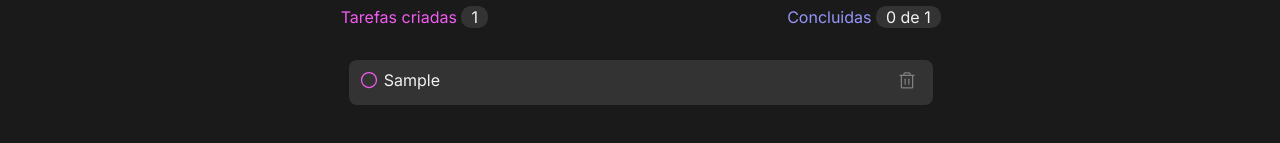
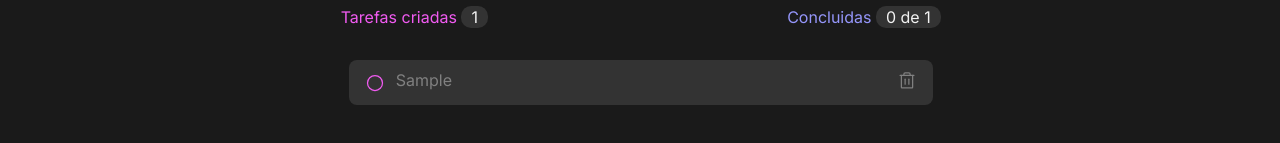
Before and after one commit to aninhabort/to-do-list, a React (Vite) app: page / in a window 1280 px wide. Both pictures are taken after typing "Sample" into the empty fields and a click on the button "Criar". Shown: the part 247-390 px from the top of the page. Built offline with nearby package versions, Linux system fonts and the light colour scheme.

Commit message:
Corrigindo botao checkbox

```diff
--- a/src/components/bodyComponent/Body.tsx
+++ b/src/components/bodyComponent/Body.tsx
@@ -1,27 +1,28 @@
-import {v4 as uuidv4} from 'uuid';
+import { v4 as uuidv4 } from "uuid";
 import { PlusCircle, Notepad } from "phosphor-react";
 import { ChangeEvent, FormEvent, useState } from "react";
 import Tasks from "../taskComponent/Tasks";
 
 import styles from "./Body.module.css";
-import { TaskList } from '../interfaces';
+import { TaskList } from "../interfaces";
 
 const Body = () => {
   const [newTask, setNewTask] = useState<string>("");
   const [tasks, setTasks] = useState<TaskList[]>([]);
   const [count, setCount] = useState(0);
   const [concluded, setConcluded] = useState(0);
-  const [checked, setChecked] = useState(false);
-
-  const myuuid = uuidv4();
 
   const handleCreateNewTasks = (event: FormEvent<HTMLFormElement>) => {
     event.preventDefault();
 
-    setTasks([...tasks, {
-      id: myuuid,
-      content: newTask,
-    }]);
+    setTasks([
+      ...tasks,
+      {
+        id: uuidv4(),
+        content: newTask,
+        checked: false,
+      },
+    ]);
 
     setCount((prevState) => prevState + 1);
     setNewTask("");
@@ -38,13 +39,15 @@ const Body = () => {
     setCount((prevState) => prevState - 1);
   };
 
-  const handleCheckboxChange = () => {
-    if (!checked) {
-      setConcluded((prevState) => prevState + 1);
-      return setChecked(true);
-    }
-    setConcluded((prevState) => prevState - 1);
-    return setChecked(false);
+  const handleCheckboxClick = (id: string) => {
+    setConcluded((prevState) => prevState + 1);
+
+    const updateChecked = tasks.map((line) =>
+      line.id === id && line.checked === false
+        ? (line.checked = true)
+        : (line.checked = false)
+    );
+    return updateChecked;
   };
 
   return (
@@ -83,8 +86,8 @@ const Body = () => {
               id={line.id}
               content={line.content}
               onDelete={DeleteTask}
-              checked={checked}
-              handleCheckboxChange={handleCheckboxChange}
+              checked={line.checked}
+              onButtonClick={handleCheckboxClick}
             />
           ))
         ) : (
--- a/src/components/interfaces/index.tsx
+++ b/src/components/interfaces/index.tsx
@@ -1,6 +1,7 @@
 export  interface TaskList {
   id: string,
   content: string,
+  checked: boolean,
 }
 
 export interface TasksContent {
@@ -8,5 +9,5 @@ export interface TasksContent {
   content: string;
   checked: boolean;
   onDelete: (id: string) => void;
-  handleCheckboxChange: () => void;
+  onButtonClick: (id: string) => void;
 }
--- a/src/components/taskComponent/Task.module.css
+++ b/src/components/taskComponent/Task.module.css
@@ -14,19 +14,13 @@
 }
 
 .checkbox {
-  word-break: break-word;
-  position: relative;
+  display: flex;
+  flex-flow: row;
 }
 
-.checkboxLabel {
-  display: flex;
-  color: var(--gray-100);
-}
-
-.checkboxInput {
-  display: none;
-  margin-right: 10px;
-  position: absolute;
+.buttonCheckbox {
+  border: none;
+  background: none;
 }
 
 .circle,
--- a/src/components/taskComponent/Tasks.tsx
+++ b/src/components/taskComponent/Tasks.tsx
@@ -8,23 +8,20 @@ const Tasks = ({
   content,
   onDelete,
   checked,
-  handleCheckboxChange,
+  onButtonClick,
 }: TasksContent) => {
   const handleDeleteTask = () => {
     return onDelete(id);
   };
 
+  const handleButtonClick = () => {
+    return onButtonClick(id)
+  }
+
   return (
     <div className={styles.taskContent}>
       <div className={styles.checkbox}>
-        <input
-          type="checkbox"
-          id={`taskInput_${id}`}
-          className={styles.checkboxInput}
-          checked={checked}
-          onChange={handleCheckboxChange}
-        />
-        <label className={styles.checkboxLabel} htmlFor={`taskInput_${id}`}>
+        <button onClick={handleButtonClick} className={styles.buttonCheckbox}>
           {!checked ? (
             <Circle className={styles.circle} size={20} color="var(--pink)" />
           ) : (
@@ -34,8 +31,8 @@ const Tasks = ({
               color="var(--purple)"
             />
           )}
-          {content}
-        </label>
+        </button>
+        <p>{content}</p>
       </div>
       <button onClick={handleDeleteTask} className={styles.removeButton}>
         <Trash size={20} color="var(--gray-300)" />
```
